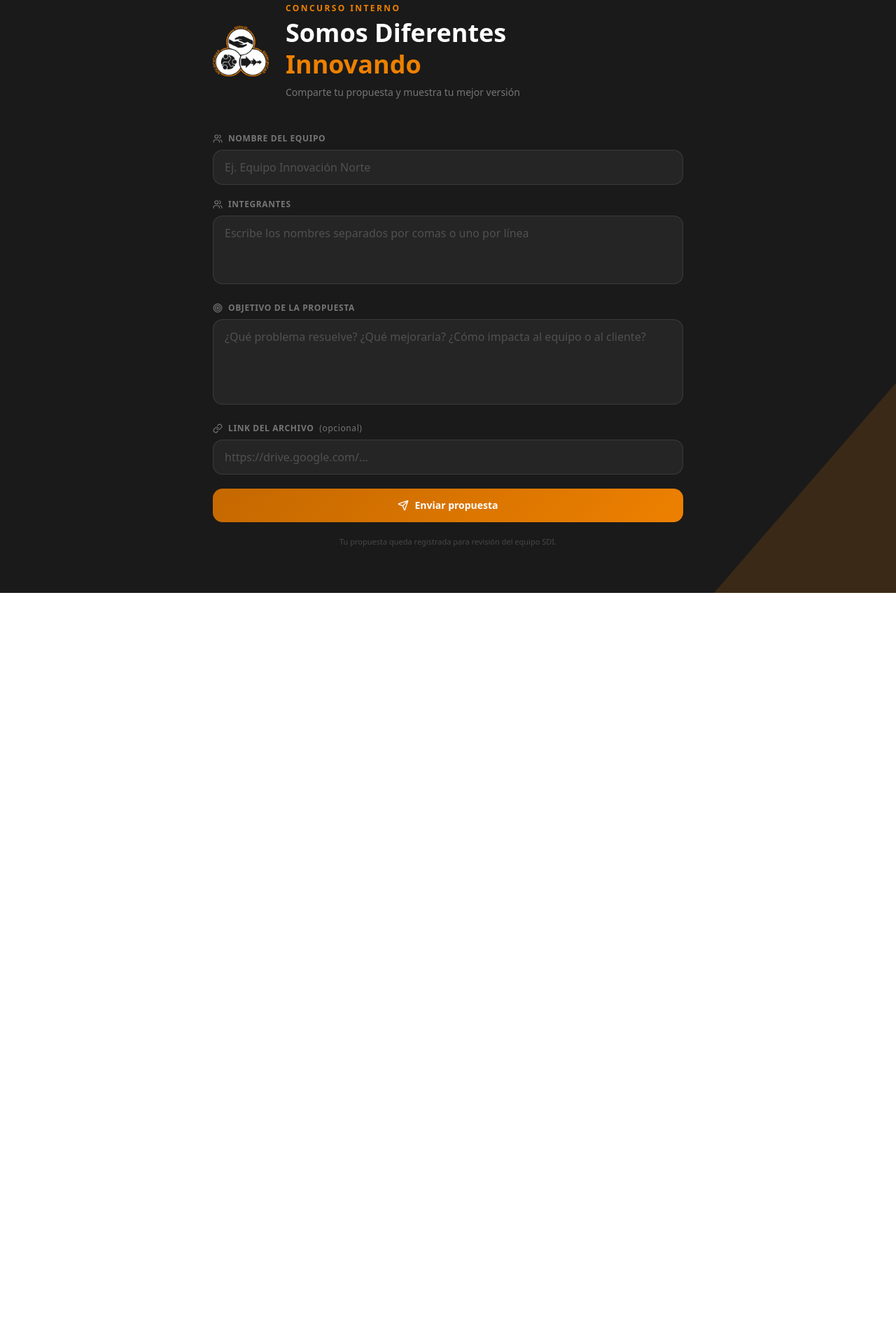
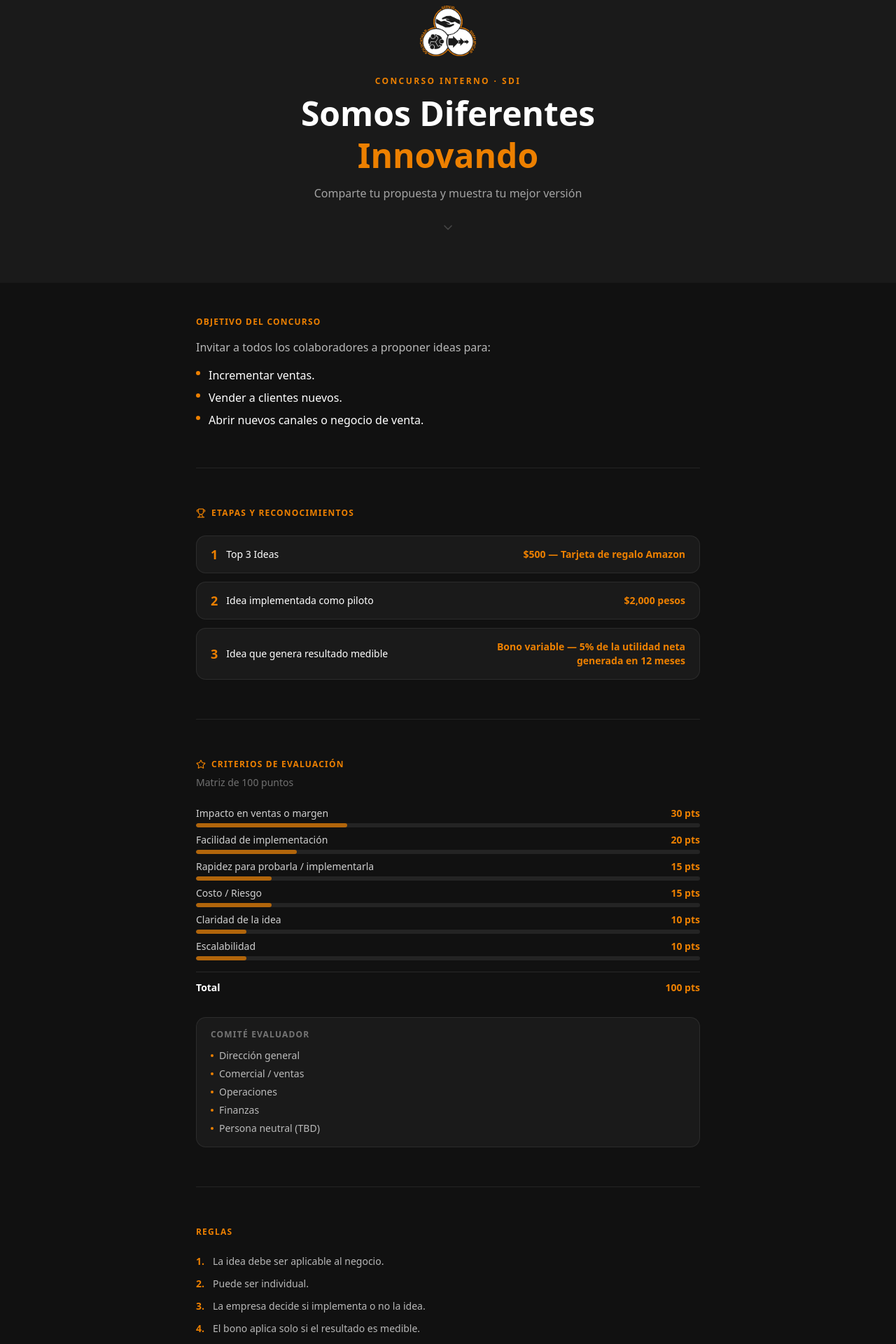
Before and after one commit to JOYERIAMIRACLE/Miracles_2025_oct, a Next.js app in the folder apps/personal/: page /concurso in a window 1280 px wide. Shown: the part 60-1980 px from the top of the page at 70% size. Before the commit the page ends 907 px from the top, so only its background shows below. Built offline with nearby package versions, Linux system fonts and the light colour scheme; no server answers.

Commit message:
feat: concurso landing completa — objetivo, premios, criterios, reglas + texto blanco campaña

```diff
--- a/apps/personal/components/Campana110View.tsx
+++ b/apps/personal/components/Campana110View.tsx
@@ -163,7 +163,7 @@ export function Campana110View() {
               </span>
             ))}
           </div>
-          <p className="mt-5 text-white/40 text-base italic text-center tracking-wide">
+          <p className="mt-5 text-white text-base italic text-center tracking-wide">
             Muestra tu mejor versión en el concurso de lluvia de ideas
           </p>
         </div>
--- a/apps/personal/components/ConcursoView.tsx
+++ b/apps/personal/components/ConcursoView.tsx
@@ -2,11 +2,39 @@
 
 import { useState } from "react"
 import Image from "next/image"
-import { Send, CheckCircle, Loader2, Users, Target, Link as LinkIcon } from "lucide-react"
+import { Send, CheckCircle, Loader2, Users, Target, Link as LinkIcon, Trophy, Star, ChevronDown } from "lucide-react"
 
 const STRAPI = process.env.NEXT_PUBLIC_BACKEND_URL ?? "https://miracles2025oct-production.up.railway.app"
 
 type Estado = "idle" | "loading" | "ok" | "error"
+
+const etapas = [
+  { etapa: "Top 3 Ideas", premio: "$500 — Tarjeta de regalo Amazon" },
+  { etapa: "Idea implementada como piloto", premio: "$2,000 pesos" },
+  { etapa: "Idea que genera resultado medible", premio: "Bono variable — 5% de la utilidad neta generada en 12 meses" },
+]
+
+const criterios = [
+  { criterio: "Impacto en ventas o margen", pts: 30 },
+  { criterio: "Facilidad de implementación", pts: 20 },
+  { criterio: "Rapidez para probarla / implementarla", pts: 15 },
+  { criterio: "Costo / Riesgo", pts: 15 },
+  { criterio: "Claridad de la idea", pts: 10 },
+  { criterio: "Escalabilidad", pts: 10 },
+]
+
+const reglas = [
+  "La idea debe ser aplicable al negocio.",
+  "Puede ser individual.",
+  "La empresa decide si implementa o no la idea.",
+  "El bono aplica solo si el resultado es medible.",
+  "El bono se calcula sobre utilidad neta de la iniciativa.",
+  "El periodo de medición será de 12 meses.",
+  "El bono máximo será de $100,000 pesos por idea (menos impuestos).",
+  "Las ideas pasan a ser propiedad de la empresa una vez presentadas.",
+]
+
+const comite = ["Dirección general", "Comercial / ventas", "Operaciones", "Finanzas", "Persona neutral (TBD)"]
 
 export function ConcursoView() {
   const [nombre_equipo, setNombreEquipo] = useState("")
@@ -40,31 +68,125 @@ export function ConcursoView() {
   }
 
   return (
-    <div className="relative min-h-screen bg-[#1a1a1a] text-white flex flex-col overflow-hidden">
+    <div className="relative min-h-screen bg-[#111] text-white">
 
-      {/* Triángulo decorativo — oculto en móvil */}
-      <div className="hidden sm:block absolute bottom-0 right-0 pointer-events-none"
-        style={{ width:0,height:0,borderStyle:"solid",borderWidth:"0 0 300px 260px",borderColor:"transparent transparent #ED8000 transparent",opacity:0.15 }} />
+      {/* Hero */}
+      <div className="relative overflow-hidden bg-[#1a1a1a] px-6 py-16 flex flex-col items-center text-center">
+        <div className="w-20 h-20 mb-6">
+          <Image src="/logo-3s.png" alt="SDI" width={80} height={80} className="w-full h-full object-contain" />
+        </div>
+        <p className="text-xs font-bold uppercase tracking-[0.2em] text-[#ED8000] mb-2">Concurso interno · SDI</p>
+        <h1 className="text-4xl sm:text-5xl font-black leading-tight mb-3">
+          Somos Diferentes<br /><span className="text-[#ED8000]">Innovando</span>
+        </h1>
+        <p className="text-white/60 text-base max-w-md">
+          Comparte tu propuesta y muestra tu mejor versión
+        </p>
+        <div className="mt-8 text-white/20">
+          <ChevronDown className="h-5 w-5 animate-bounce mx-auto" />
+        </div>
+      </div>
 
-      <div className="relative z-10 flex-1 flex flex-col items-center justify-center px-6 py-16 pb-40 sm:pb-16">
-        <div className="w-full max-w-2xl">
+      <div className="max-w-3xl mx-auto px-6 py-12 space-y-14">
 
-          {/* Header */}
-          <div className="flex flex-col sm:flex-row items-center gap-6 mb-12">
-            <div className="shrink-0 w-20 h-20">
-              <Image src="/logo-3s.png" alt="SDI" width={80} height={80} className="w-full h-full object-contain" />
-            </div>
-            <div className="text-center sm:text-left">
-              <p className="text-xs font-bold uppercase tracking-[0.2em] text-[#ED8000] mb-1">Concurso interno</p>
-              <h1 className="text-3xl sm:text-4xl font-black leading-tight">
-                Somos Diferentes<br />
-                <span className="text-[#ED8000]">Innovando</span>
-              </h1>
-              <p className="text-white/40 text-sm mt-2">Comparte tu propuesta y muestra tu mejor versión</p>
+        {/* Objetivo */}
+        <section>
+          <h2 className="text-xs font-bold uppercase tracking-widest text-[#ED8000] mb-4">Objetivo del concurso</h2>
+          <p className="text-white/70 mb-4">Invitar a todos los colaboradores a proponer ideas para:</p>
+          <ul className="space-y-2">
+            {["Incrementar ventas.", "Vender a clientes nuevos.", "Abrir nuevos canales o negocio de venta."].map(i => (
+              <li key={i} className="flex items-start gap-3 text-white">
+                <span className="mt-1.5 h-1.5 w-1.5 rounded-full bg-[#ED8000] shrink-0" />
+                {i}
+              </li>
+            ))}
+          </ul>
+        </section>
+
+        <div className="w-full h-px bg-white/8" />
+
+        {/* Etapas y reconocimientos */}
+        <section>
+          <h2 className="text-xs font-bold uppercase tracking-widest text-[#ED8000] mb-6 flex items-center gap-2">
+            <Trophy className="h-3.5 w-3.5" /> Etapas y reconocimientos
+          </h2>
+          <div className="space-y-3">
+            {etapas.map((e, i) => (
+              <div key={i} className="flex flex-col sm:flex-row sm:items-center gap-2 sm:gap-6 bg-white/4 border border-white/8 rounded-xl px-5 py-4">
+                <div className="flex items-center gap-3 sm:w-1/2">
+                  <span className="text-[#ED8000] font-black text-lg leading-none">{i + 1}</span>
+                  <span className="text-white font-medium text-sm">{e.etapa}</span>
+                </div>
+                <span className="text-[#ED8000] font-semibold text-sm sm:text-right sm:w-1/2">{e.premio}</span>
+              </div>
+            ))}
+          </div>
+        </section>
+
+        <div className="w-full h-px bg-white/8" />
+
+        {/* Criterios */}
+        <section>
+          <h2 className="text-xs font-bold uppercase tracking-widest text-[#ED8000] mb-2 flex items-center gap-2">
+            <Star className="h-3.5 w-3.5" /> Criterios de evaluación
+          </h2>
+          <p className="text-white/40 text-sm mb-6">Matriz de 100 puntos</p>
+          <div className="space-y-2">
+            {criterios.map((c) => (
+              <div key={c.criterio} className="flex items-center gap-4">
+                <div className="flex-1">
+                  <div className="flex justify-between mb-1">
+                    <span className="text-white/80 text-sm">{c.criterio}</span>
+                    <span className="text-[#ED8000] font-bold text-sm">{c.pts} pts</span>
+                  </div>
+                  <div className="h-1.5 bg-white/8 rounded-full overflow-hidden">
+                    <div className="h-full rounded-full bg-[#ED8000]/70" style={{ width: `${c.pts}%` }} />
+                  </div>
+                </div>
+              </div>
+            ))}
+            <div className="flex justify-between pt-3 border-t border-white/10 mt-4">
+              <span className="text-white font-bold text-sm">Total</span>
+              <span className="text-[#ED8000] font-black text-sm">100 pts</span>
             </div>
           </div>
 
-          {/* Éxito */}
+          {/* Comité */}
+          <div className="mt-8 bg-white/4 border border-white/8 rounded-xl px-5 py-4">
+            <p className="text-xs font-bold uppercase tracking-widest text-white/40 mb-3">Comité evaluador</p>
+            <ul className="space-y-1.5">
+              {comite.map(m => (
+                <li key={m} className="flex items-center gap-2 text-white/70 text-sm">
+                  <span className="h-1 w-1 rounded-full bg-[#ED8000] shrink-0" />
+                  {m}
+                </li>
+              ))}
+            </ul>
+          </div>
+        </section>
+
+        <div className="w-full h-px bg-white/8" />
+
+        {/* Reglas */}
+        <section>
+          <h2 className="text-xs font-bold uppercase tracking-widest text-[#ED8000] mb-6">Reglas</h2>
+          <ol className="space-y-3">
+            {reglas.map((r, i) => (
+              <li key={i} className="flex gap-3 text-white/70 text-sm">
+                <span className="text-[#ED8000] font-bold shrink-0">{i + 1}.</span>
+                {r}
+              </li>
+            ))}
+          </ol>
+        </section>
+
+        <div className="w-full h-px bg-white/8" />
+
+        {/* Formulario */}
+        <section>
+          <h2 className="text-xs font-bold uppercase tracking-widest text-[#ED8000] mb-2">Envía tu propuesta</h2>
+          <p className="text-white/40 text-sm mb-8">Completa el formulario y el equipo SDI la revisará.</p>
+
           {estado === "ok" ? (
             <div className="flex flex-col items-center gap-4 py-16 text-center">
               <CheckCircle className="h-16 w-16 text-[#ED8000]" />
@@ -77,8 +199,6 @@ export function ConcursoView() {
             </div>
           ) : (
             <form onSubmit={handleSubmit} className="space-y-5">
-
-              {/* Nombre del equipo */}
               <div>
                 <label className="flex items-center gap-2 text-xs font-bold uppercase tracking-wider text-white/40 mb-2">
                   <Users className="h-3.5 w-3.5" /> Nombre del equipo
@@ -88,7 +208,6 @@ export function ConcursoView() {
                   className="w-full bg-white/5 border border-white/10 rounded-xl px-4 py-3 text-white placeholder:text-white/20 focus:outline-none focus:border-[#ED8000] transition-colors" />
               </div>
 
-              {/* Integrantes */}
               <div>
                 <label className="flex items-center gap-2 text-xs font-bold uppercase tracking-wider text-white/40 mb-2">
                   <Users className="h-3.5 w-3.5" /> Integrantes
@@ -98,7 +217,6 @@ export function ConcursoView() {
                   className="w-full bg-white/5 border border-white/10 rounded-xl px-4 py-3 text-white placeholder:text-white/20 focus:outline-none focus:border-[#ED8000] transition-colors resize-none" />
               </div>
 
-              {/* Objetivo */}
               <div>
                 <label className="flex items-center gap-2 text-xs font-bold uppercase tracking-wider text-white/40 mb-2">
                   <Target className="h-3.5 w-3.5" /> Objetivo de la propuesta
@@ -108,7 +226,6 @@ export function ConcursoView() {
                   className="w-full bg-white/5 border border-white/10 rounded-xl px-4 py-3 text-white placeholder:text-white/20 focus:outline-none focus:border-[#ED8000] transition-colors resize-none" />
               </div>
 
-              {/* Link archivo */}
               <div>
                 <label className="flex items-center gap-2 text-xs font-bold uppercase tracking-wider text-white/40 mb-2">
                   <LinkIcon className="h-3.5 w-3.5" /> Link del archivo <span className="normal-case font-normal">(opcional)</span>
@@ -123,20 +240,19 @@ export function ConcursoView() {
               )}
 
               <button type="submit" disabled={estado === "loading"}
-                className="w-full py-3.5 rounded-xl font-bold text-sm flex items-center justify-center gap-2 transition-all disabled:opacity-60 text-white"
-                style={{ background: "linear-gradient(135deg,#c46800,#ED8000)" }}>
+                className="w-full py-3.5 rounded-xl font-bold text-sm flex items-center justify-center gap-2 transition-all disabled:opacity-60 text-white bg-[#ED8000] hover:bg-[#d47200]">
                 {estado === "loading"
                   ? <><Loader2 className="h-4 w-4 animate-spin" /> Enviando...</>
                   : <><Send className="h-4 w-4" /> Enviar propuesta</>
                 }
               </button>
 
-              <p className="text-white/20 text-[11px] text-center">
+              <p className="text-white/20 text-[11px] text-center pb-8">
                 Tu propuesta queda registrada para revisión del equipo SDI.
               </p>
             </form>
           )}
-        </div>
+        </section>
       </div>
     </div>
   )
```
